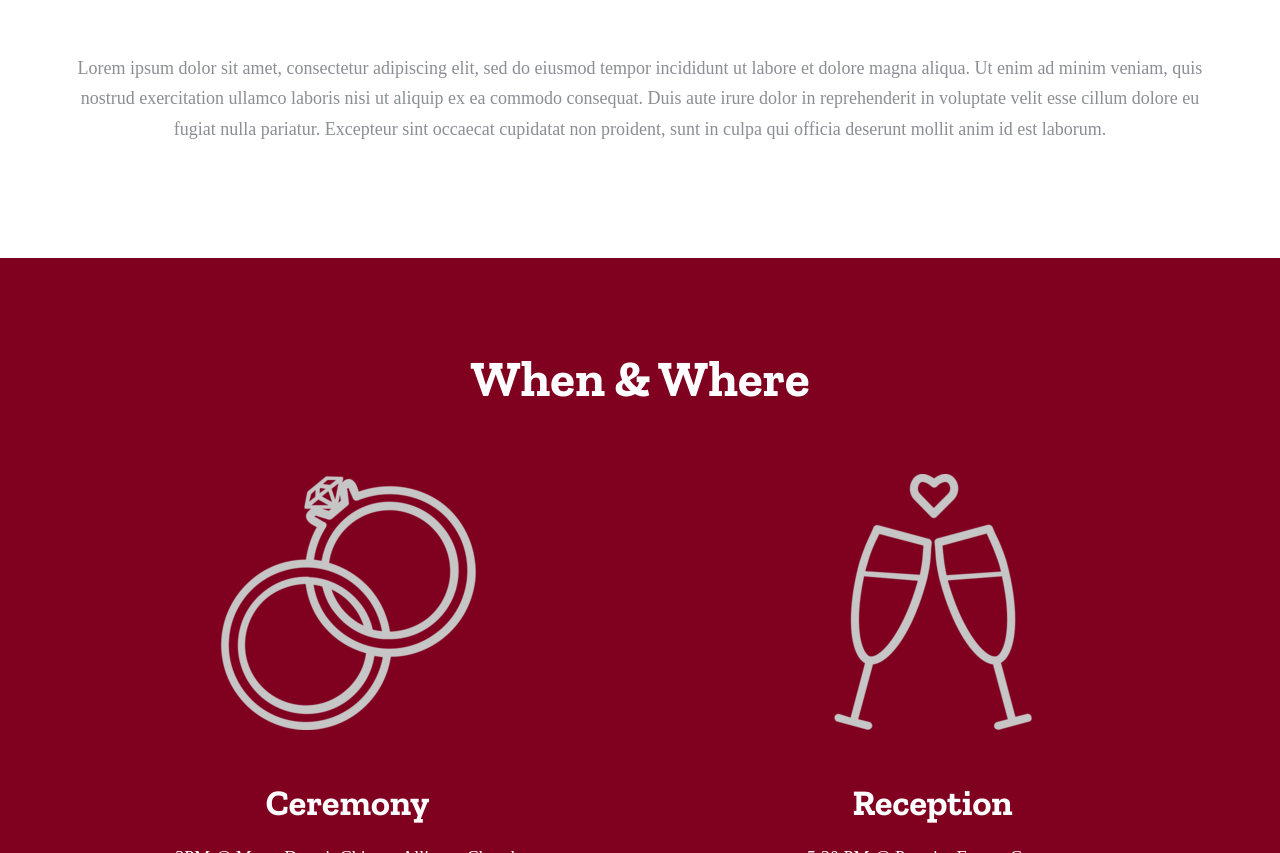
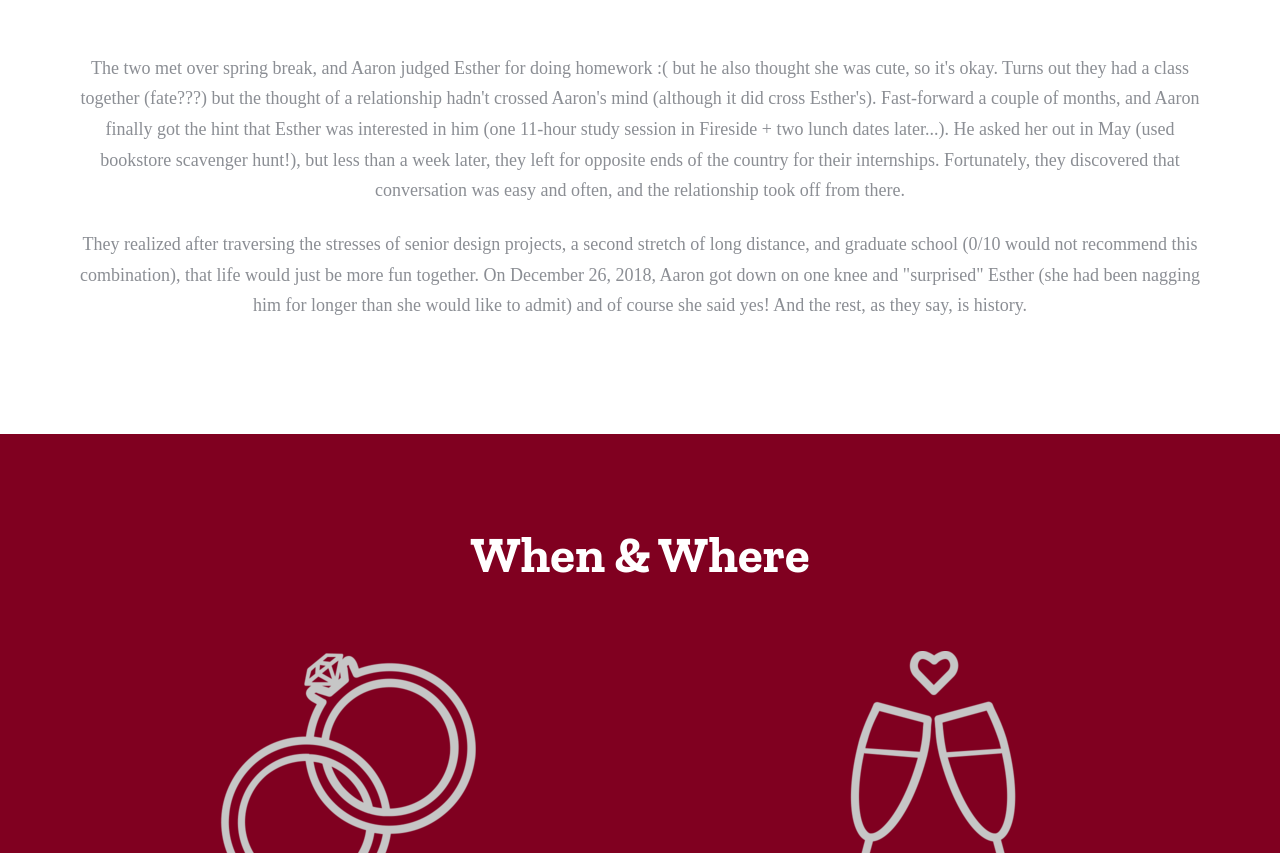
Before and after one commit to eeyan14/esther-and-aaron, a website: page index.html in a window 1280 px wide. Shown: the part 1650-2503 px from the top of the page. Drawn offline with nearby package versions, Linux system fonts and the light colour scheme; a web font is replaced by a local one.

Commit message:
wrote story section

```diff
--- a/index.html
+++ b/index.html
@@ -85,7 +85,9 @@
           </div>
           <div class="col-md-3 col-sm-3 col-xs-2"></div>
         </div>
-        <p>Lorem ipsum dolor sit amet, consectetur adipiscing elit, sed do eiusmod tempor incididunt ut labore et dolore magna aliqua. Ut enim ad minim veniam, quis nostrud exercitation ullamco laboris nisi ut aliquip ex ea commodo consequat. Duis aute irure dolor in reprehenderit in voluptate velit esse cillum dolore eu fugiat nulla pariatur. Excepteur sint occaecat cupidatat non proident, sunt in culpa qui officia deserunt mollit anim id est laborum.</p>
+        <p>The two met over spring break, and Aaron judged Esther for doing homework :( but he also thought she was cute, so it's okay. Turns out they had a class together (fate???) but the thought of a relationship hadn't crossed Aaron's mind (although it did cross Esther's). Fast-forward a couple of months, and Aaron finally got the hint that Esther was interested in him (one 11-hour study session in Fireside + two lunch dates later...). He asked her out in May (used bookstore scavenger hunt!), but less than a week later, they left for opposite ends of the country for their internships. Fortunately, they discovered that conversation was easy and often, and the relationship took off from there.</p>
+        <p>They realized after traversing the stresses of senior design projects, a second stretch of long distance, and graduate school (0/10 would not recommend this combination), that life would just be more fun together. On December 26, 2018, Aaron got down on one knee and "surprised" Esther (she had been nagging him for longer than she would like to admit) and of course she said yes! And the rest, as they say, is history.
+        </p>
       </div>
     </section>
 
```
